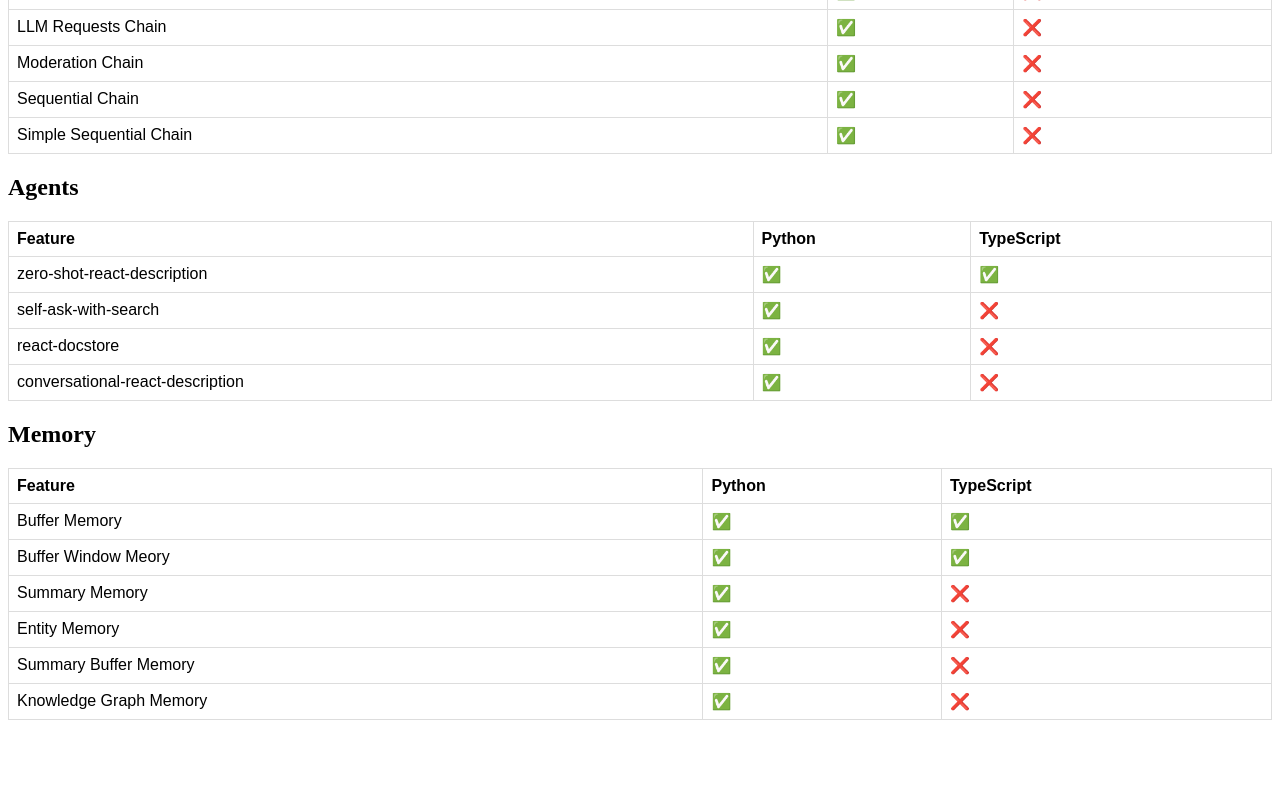
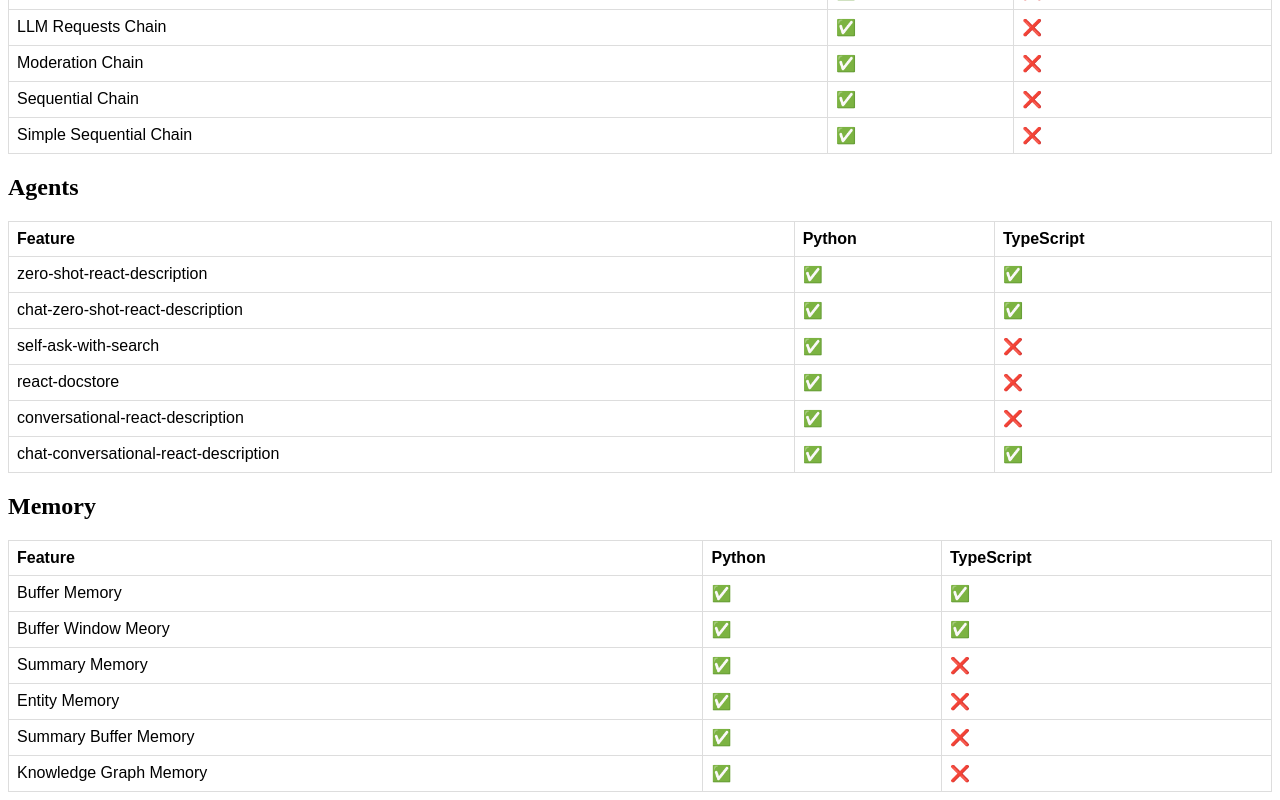
Before and after one commit to hwchase17/langchain-pages, a plain HTML site: page features.html in a window 1280 px wide. Shown: the part 1392-2192 px from the top of the page. Before the commit the page ends 2120 px from the top, so only its background shows below. Drawn offline with Linux system fonts and the light colour scheme.

Commit message:
Update features.html with chat agents

```diff
--- a/features.html
+++ b/features.html
@@ -87,9 +87,11 @@
       <th>TypeScript</th>
     </tr>
     <tr><td>zero-shot-react-description</td><td>✅</td><td>✅</td></tr>
+    <tr><td>chat-zero-shot-react-description</td><td>✅</td><td>✅</td></tr>
     <tr><td>self-ask-with-search</td><td>✅</td><td>❌</td></tr>
     <tr><td>react-docstore</td><td>✅</td><td>❌</td></tr>
     <tr><td>conversational-react-description</td><td>✅</td><td>❌</td></tr>
+    <tr><td>chat-conversational-react-description</td><td>✅</td><td>✅</td></tr>
   </table>
       <h2>Memory</h2>
    <table>
```
